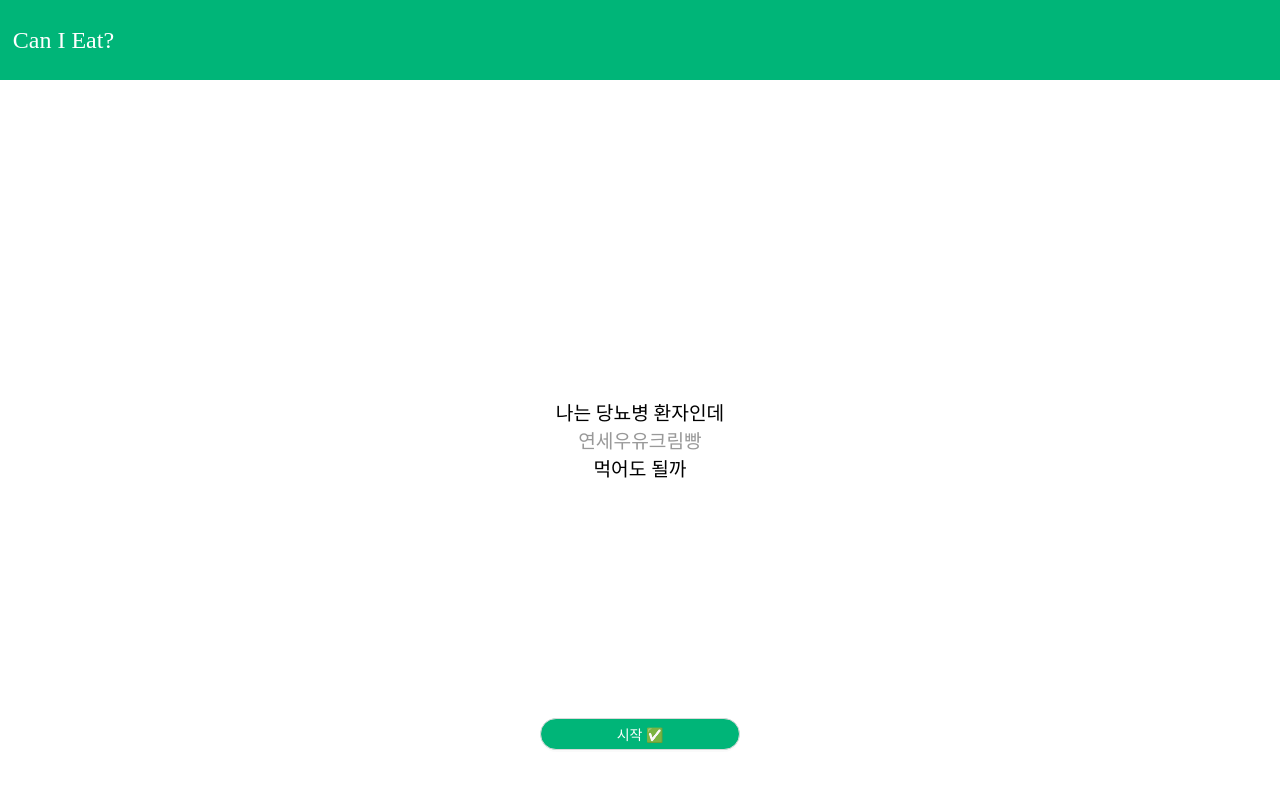
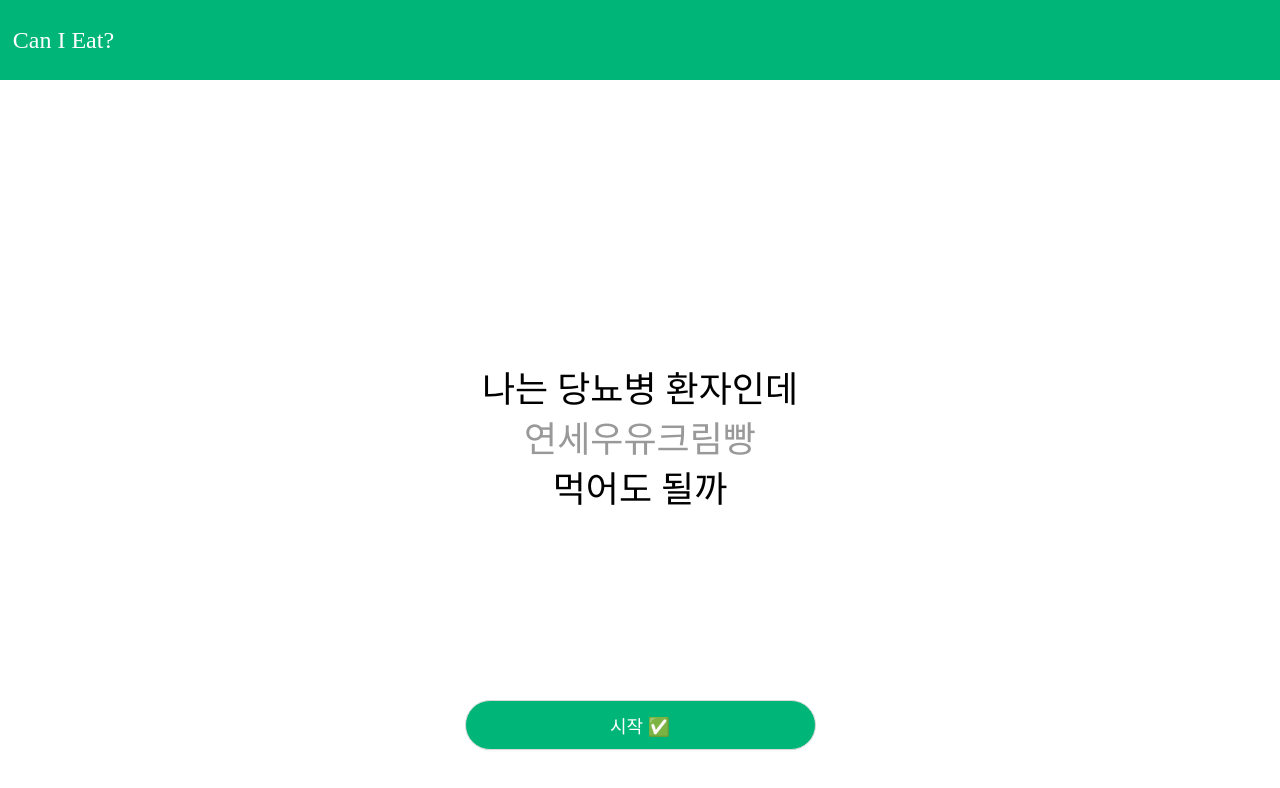
Before and after one commit to kmyobin/Can_I_Eat, a React (Create React App) app: page / in a window 1280 px wide. Shown: the top 788 px of the page. Built offline with nearby package versions, Linux system fonts and the light colour scheme; a web font is replaced by a local one.

Commit message:
refactor : 버튼 크기 조정

```diff
--- a/src/components/common/SelectButton.tsx
+++ b/src/components/common/SelectButton.tsx
@@ -3,7 +3,7 @@
 import { Button } from "antd";
 import { useNavigate } from "react-router-dom";
 import { SelectButtonProps } from "types/props";
-import {AppContext} from "./AppContextProvider";
+import { AppContext } from "./AppContextProvider";
 
 const StyledButton = styled(Button)<SelectButtonProps>`
   &:where(.css-dev-only-do-not-override-1xusghl).ant-btn-default:not(
@@ -17,7 +17,9 @@
     selectList.length === 0 ? "rgba(0, 181, 120, 0.25)" : "#00b578"};
   color: white;
   font-family: NotoSansKR-500;
-  width: 200px;
+  width: 351px; //200px;
+  height: 50px;
+  font-size: 18px;
   text-align: center;
   pointer-events: ${({ selectList }) =>
     selectList.length === 0 ? "none" : "auto"}; // 클릭 안되게
--- a/src/components/common/StartButton.tsx
+++ b/src/components/common/StartButton.tsx
@@ -13,8 +13,14 @@
   background-color: #00b578;
   color: white;
   font-family: NotoSansKR-500;
-  width: 200px;
-  border-radius: 20px;
+  width: 351px; //200px;
+  height: 50px;
+  border-radius: 1000px; //20px;
+  font-size: 18px;
+
+  @media only screen and (max-width: 768px) {
+    width: 300px;
+  }
 `;
 
 function StartButton({ text }: StartButtonProps) {
--- a/src/components/main/MainContent.tsx
+++ b/src/components/main/MainContent.tsx
@@ -15,10 +15,15 @@
   `,
   TextArea: styled.div`
     //margin: 0 auto;
-    font-family: NotoSansKR-700;
-    font-size: 1.2rem;
+    font-family: NotoSansKR-500;
+    font-size: 36px; //1.2rem;
+    line-height: 50px;
     text-align: center;
     margin: 40px 0px;
+    @media only screen and (max-width: 768px) {
+      font-size: 24px;
+      line-height: 60px;
+    }
   `,
   ButtonArea: styled.div`
     //width: 100%;
@@ -64,7 +69,9 @@
       <Style.TextArea>
         나는 {intro[currentIndex].name}인데
         <br />
-        <span style={{ color: "#999999" }}>{intro[currentIndex].food}</span>
+        <span style={{ color: "#999999", fontFamily: "NotoSansKR-400" }}>
+          {intro[currentIndex].food}
+        </span>
         <br />
         {movingText}
       </Style.TextArea>
--- a/src/components/select/GridCard.tsx
+++ b/src/components/select/GridCard.tsx
@@ -41,7 +41,7 @@
 
 const Text = styled.div`
   position: absolute;
-  font-size: 10px; //6px;
+  font-size: 20px; //10px; //6px;
   top: 50%;
   left: 48.7%; //50%;
   text-align: center;
--- a/src/components/select/SelectContainer.tsx
+++ b/src/components/select/SelectContainer.tsx
@@ -8,8 +8,8 @@
 const Wrapper = styled.div`
   justify-content: space-between;
   align-items: center;
-  max-width: 260px;
-  min-height: 350px;
+  max-width: 530px; //351px; //260px;
+  min-height: 650px; //350px;
 
   position: relative; // 버튼 하단 고정
 
@@ -24,16 +24,16 @@
 `;
 
 const TextArea = styled.div`
-  margin-bottom: 80px;
   font-family: NotoSansKR-500;
-  font-size: 25px;
+  font-size: 36px;
+  margin-bottom: 150px; //80px;
 
   text-align: center;
 
   @media only screen and (max-width: 768px) {
     margin-top: 15px;
     margin-bottom: 15px;
-    font-size: 15px;
+    font-size: 20px;
   }
 `;
 const ButtonWrapper = styled.div`
--- a/src/components/select/SelectContent.tsx
+++ b/src/components/select/SelectContent.tsx
@@ -57,7 +57,7 @@
 
 const SelectWrapper = styled.div`
   max-height: 80vh;
-  max-width: 40vw;
+  max-width: 530px; //40vw;
   // background-color: #bbbbbb;
 
   @media only screen and (max-width: 768px) {
--- a/src/components/select/SelectedContainer.tsx
+++ b/src/components/select/SelectedContainer.tsx
@@ -19,9 +19,11 @@
 
   & > * {
     // Wrapper의 자식 컴포넌트는 모두 크기가 55으로 고정
-    max-width: 55px;
-    max-height: 55px;
+    max-width: 100px; //110px; //55px;
+    max-height: 100px; //110px; //55px;
     margin: 5px;
+    margin-right: 10px;
+    margin-bottom: 20px;
     @media only screen and (max-width: 768px) {
       max-width: 40px;
       max-height: 40px;
```
